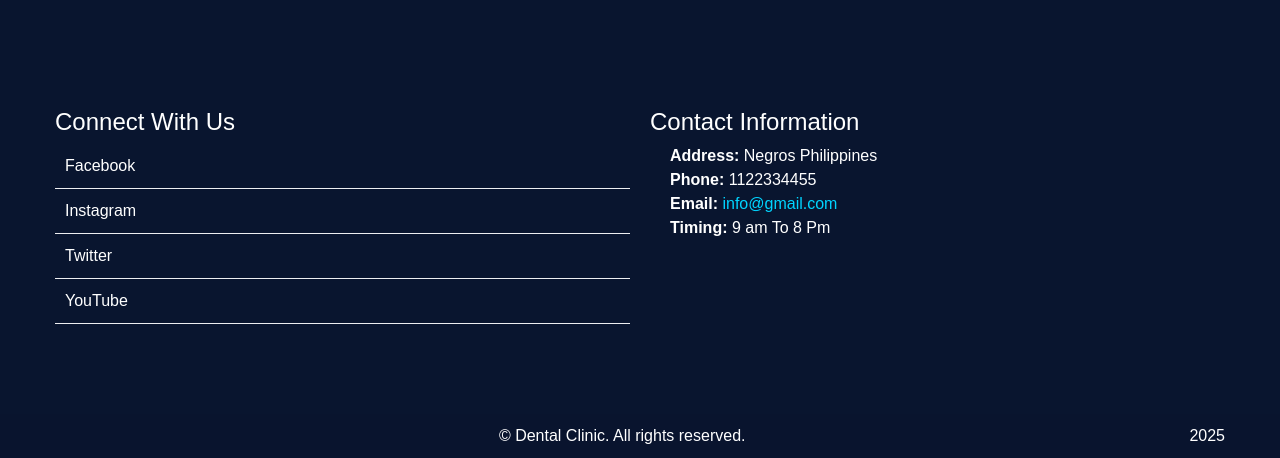
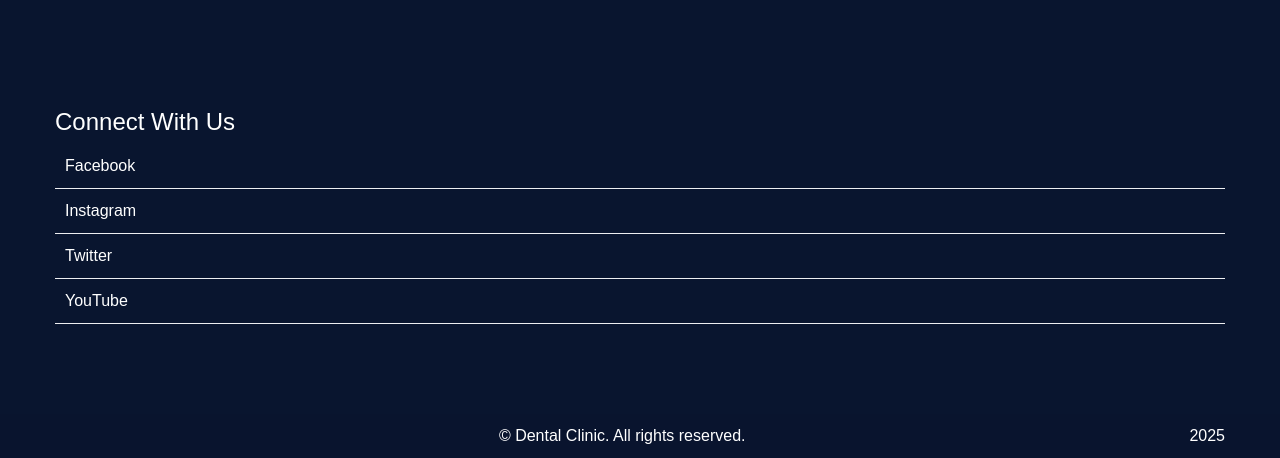
Before and after one commit to Gosille/R.L-Anino-DentalClinic, a plain HTML site: page index.html in a window 1280 px wide. Shown: the part 2982-3440 px from the top of the page. Drawn offline with nearby package versions, Linux system fonts and the light colour scheme; some packages are replaced by stand-ins of ours; a script that the page names is missing; a web font is replaced by a local one.

Commit message:
Remove contact information from footer

```diff
--- a/index.html
+++ b/index.html
@@ -678,8 +678,8 @@ document.addEventListener('DOMContentLoaded', function() {
    <footer class="footer" style="background-color: #09152f; color: white; padding: 40px 0;">
   <div class="container">
     <div class="row">
-      <!-- Useful Links -->
-      <div class="col-md-6 col-sm-12 mb-4">
+      <!-- Connect With Us -->
+      <div class="col-md-12 col-sm-12 mb-4">
         <h4 style="color: #ffffff;">Connect With Us</h4>
         <ul class="list-unstyled link-list" style="padding-left: 0;">
           <li><a href="https://www.facebook.com" style="color: #ffffff;" target="_blank">Facebook</a></li>
@@ -687,28 +687,6 @@ document.addEventListener('DOMContentLoaded', function() {
           <li><a href="https://www.twitter.com" style="color: #ffffff;" target="_blank">Twitter</a></li>
           <li><a href="https://www.youtube.com" style="color: #ffffff;" target="_blank">YouTube</a></li>
         </ul>
-      </div>
-
-      <!-- Contact Info -->
-      <div class="col-md-6 col-sm-12">
-        <h4 style="color: #ffffff;">Contact Information</h4>
-        <address id="contact-info">
-          <!-- Contact information will be loaded by JavaScript -->
-        </address>
-        <script>
-        // Load contact information from JavaScript database
-        document.addEventListener('DOMContentLoaded', function() {
-          // Get contact information from the JavaScript database
-          const contactInfo = HMSDatabase.getByField('tblpage', 'PageType', 'contactus')[0];
-          if (contactInfo) {
-            document.getElementById('contact-info').innerHTML =
-              '<p style="margin: 0;"><strong>Address:</strong> ' + contactInfo.PageDescription + '</p>' +
-              '<p style="margin: 0;"><strong>Phone:</strong> ' + contactInfo.MobileNumber + '</p>' +
-              '<p style="margin: 0;"><strong>Email:</strong> <a href="mailto:' + contactInfo.Email + '" style="color: #00d4ff;">' + contactInfo.Email + '</a></p>' +
-              '<p style="margin: 0;"><strong>Timing:</strong> ' + contactInfo.OpenningTime + '</p>';
-          }
-        });
-        </script>
       </div>
     </div>
   </div>
```
